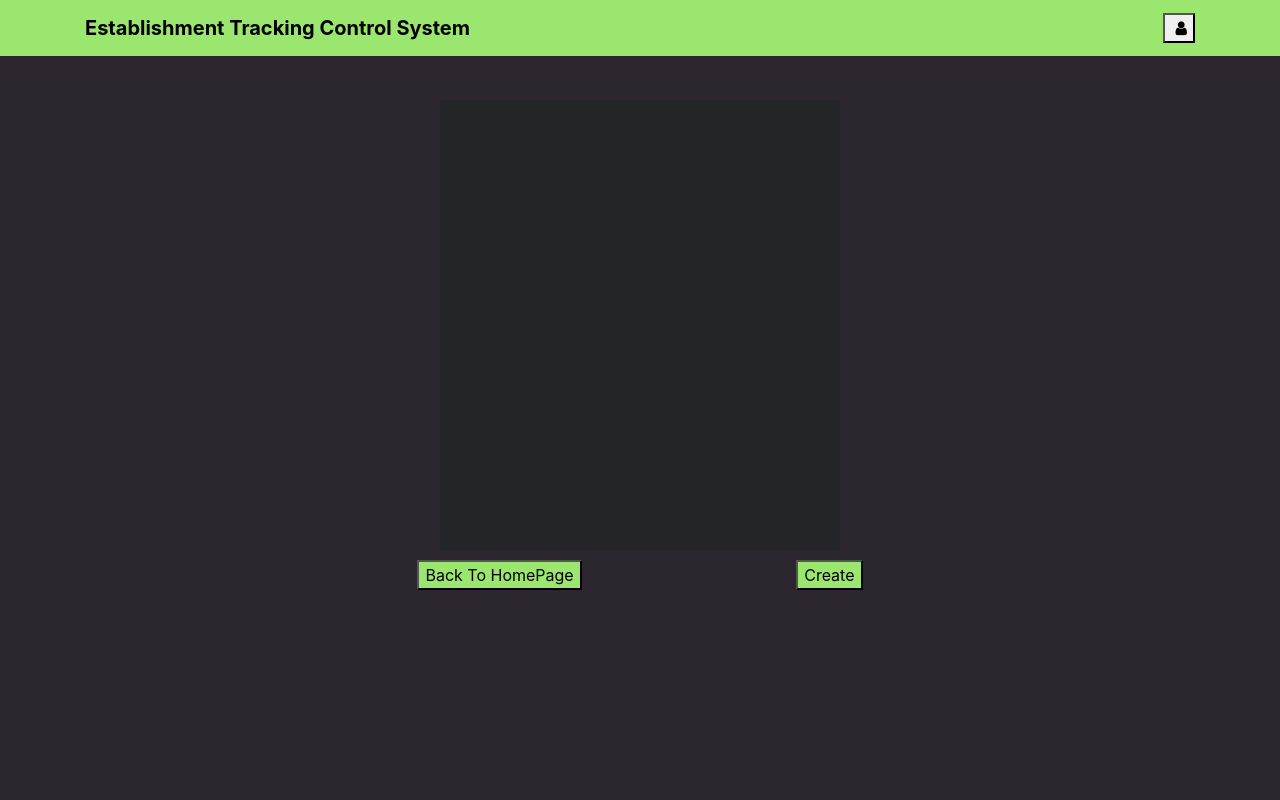
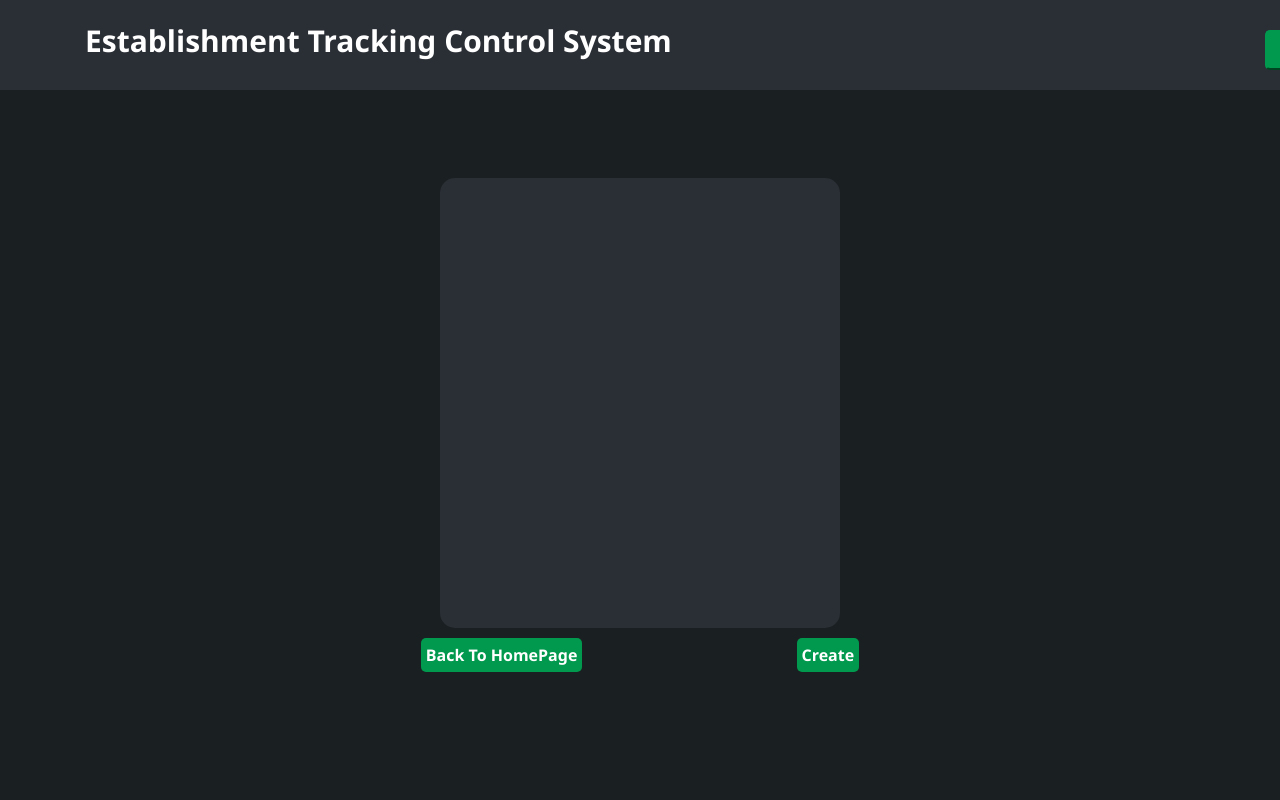
Before and after one commit to John-teology/Group5, a CodeIgniter app: the page made by application/views/establishment/EstablishmentName.php in a window 1280 px wide. Run offline with CodeIgniter, Linux system fonts and the light colour scheme; data that the repository does not hold is empty.

Commit message:
Establishment pages UI

```diff
--- a/application/views/contact_tracing/Contact_t_form.php
+++ b/application/views/contact_tracing/Contact_t_form.php
@@ -70,7 +70,7 @@
     </div>
 
 
-        <a href="<?php echo site_url("tracker")?>"><button class="but1">back to homepage</button></a>
+        <a href="<?php echo site_url("tracker")?>"><button class="but1">Back to HomePage</button></a>
 
 
 
--- a/assets/css/Establishment/Establishment_C.css
+++ b/assets/css/Establishment/Establishment_C.css
@@ -75,7 +75,7 @@ html, body{
     font-size: 20px;
     line-height: 50px;
     background-color: #2a2e35 ;
-    border-radius: 15px 15px 0 0;
+    border-radius: 20px 20px 0 0;
 }
 
 .container .title{
@@ -135,7 +135,8 @@ html, body{
     color: white;
     font-size: 18px;
     background-color: #00994d;
-    border: 1px solid #00994d;
+    border-color: #00994d;
+    border-width: 0px;
     display: flex;
     align-items: center;
     justify-content: center;
--- a/assets/css/Establishment/establishment_Name.css
+++ b/assets/css/Establishment/establishment_Name.css
@@ -1,5 +1,19 @@
+*{
+    margin: 0;
+    padding: 0;
+    box-sizing: border-box;
+    font-family: 'Segoe UI';
+}
 #header{
-    background-color: #9AE66E;
+
+    display: block;
+     position: fixed;
+    top: 0;
+    left: 0;
+    width: 100%;
+    background-color: #2a2e35;
+    padding: 10px;
+    height: 90px;
 }
 
 .div1{
@@ -8,8 +22,15 @@
     padding: 20px 10px 20px 10px;
 }
 
-body{
-    background-color: #2C272E;
+html, body{
+    display: grid;
+    height: 100%;
+    place-items: center;
+    /* background-image: url(../images/bg1_body.jpg); */
+    background-color: #1a1f22;
+    background-position: center center;
+    background-repeat: no-repeat;
+    background-size: cover;
 }
 
 /* .wrapper{
@@ -21,9 +42,11 @@ body{
 } */
 
 .scroll-div{
+    color: white;
     width: 400px;
+    border-radius: 15px 15px;
     /* background-color:grey; */
-    background-color: #242526;
+    background-color: #2a2e35;
     height: 450px;
     overflow: hidden;
     overflow-y: scroll;
@@ -31,31 +54,43 @@ body{
 }
 
 .but1{
+    color: white;
     width: 90%;
     height: 60px;
     margin: 0 0 10px 0;
-    background-color: #9AE66E;
+    border-width: 0px;
+    background-color: #00994d;
+    border-color: #00994d;
+    border-radius: 10px 10px;
 }
 
 .but2{
     margin: 10px 110px 50px 0;
-    background-color: #9AE66E;
-    color: black;
-
+    background-color: #00994d;
+    color: white;
+    padding: 5px 5px 5px 5px;
+    font-weight: bold;
+    border-width: 0px;
+    border-radius: 5px;
 }
 
 .but3{
     margin: 10px 0 0 100px;
-    background-color:#9AE66E ;
-
+    background-color:#00994d ;
+    color: white;
+    padding: 5px 5px 5px 5px;
+    font-weight: bold;
+    border-width: 0px;
+    border-radius: 5px;
 }
 
 h5{
-    color: blue;
+    color: white;
     text-transform: capitalize;
 }
 
 .owner{
+    color: white;
     padding: 65px 0 0 40px;
 }
 
@@ -64,13 +99,25 @@ i{
 }
 
 .profbut{
-    margin: 0 0 0 20px;
+    font-weight: bold;
+    margin: 20px 0 0 20px;
+    background-color:#00994d ;
+    color: white;
+    height: 40px;
+    border-color: #00994d;
+    border-radius: 5px;
+    margin-right: -150px;
+    width: fit-content;
+    padding: 0px 30px;;
+
 }
 
 .navbar-brand{
-    color: black;
+    color: white;
+    font-size: 30px;
+    margin: 0 15 10 0;
 }
 
 h5{
-    color: #3F3351;
+    color: white;
 }
```
Also changed, not shown: assets/css/Establishment/Establishment_updates.css (+38 -18 lines), assets/css/Establishment/establishment_Shows.css (+14 -16 lines), assets/css/contact_tracing/contact_t_form.css (+37 -16 lines).
